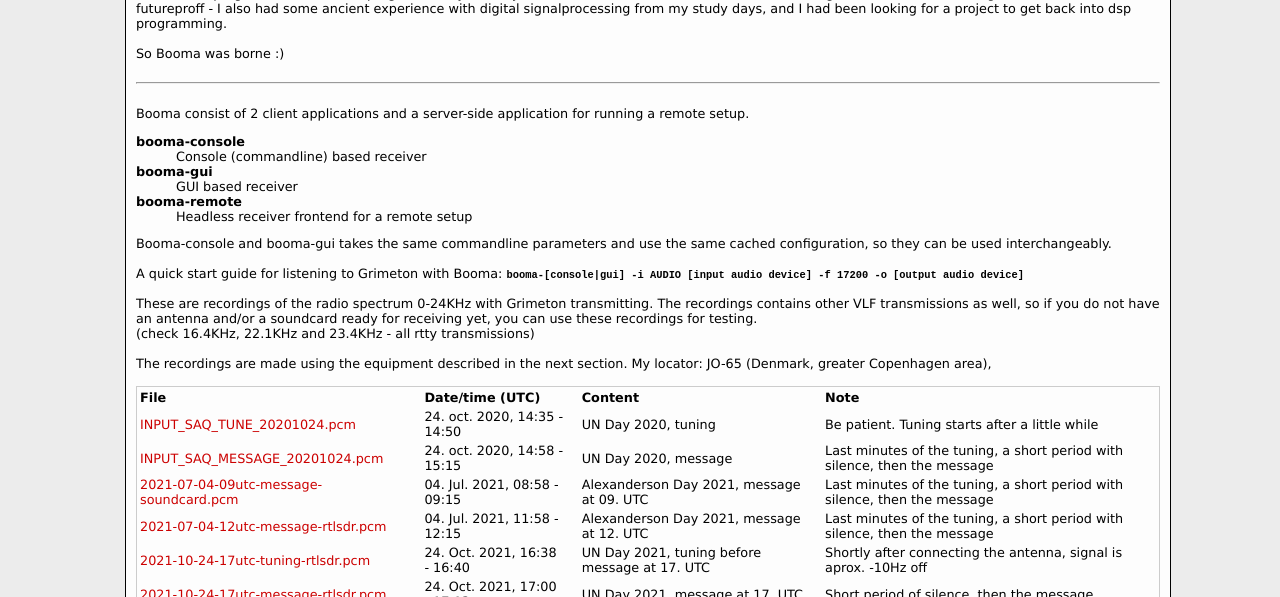
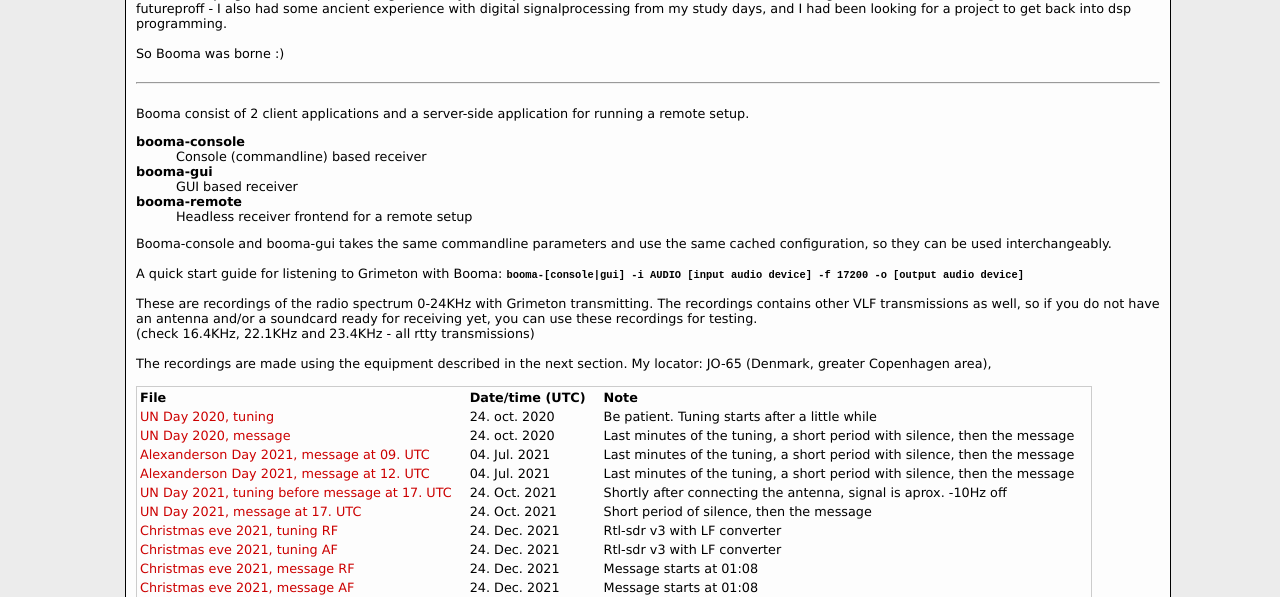
Before and after one commit to The3rdPlace/Booma, a plain HTML site: page site/index.html in a window 1280 px wide. Shown: the part 203-800 px from the top of the page. Drawn offline with Linux system fonts and the light colour scheme.

Commit message:
Add new recordings from christmas eve 2021

```diff
--- a/site/index.html
+++ b/site/index.html
@@ -138,43 +138,58 @@
             <tr>
                 <td><b>File</b></td>
                 <td><b>Date/time (UTC)</b></td>
-                <td><b>Content</b></td>
                 <td><b>Note</b></td>
             </tr>
             <tr>
-                <td><a href="http://hardttoolkit.org/booma/recordings/INPUT_SAQ_TUNE_20201024.pcm">INPUT_SAQ_TUNE_20201024.pcm</a></td>
-                <td>24. oct. 2020, 14:35 - 14:50</td>
-                <td>UN Day 2020, tuning</td>
+                <td><a href="http://hardttoolkit.org/booma/recordings/INPUT_SAQ_TUNE_20201024.pcm">UN Day 2020, tuning</a></td>
+                <td>24. oct. 2020</td>
                 <td>Be patient. Tuning starts after a little while</td>
             </tr><tr>
-                <td><a href="http://hardttoolkit.org/booma/recordings/INPUT_SAQ_MESSAGE_20201024.pcm">INPUT_SAQ_MESSAGE_20201024.pcm</a></td>
-                <td>24. oct. 2020, 14:58 - 15:15</td>
-                <td>UN Day 2020, message</td>
+                <td><a href="http://hardttoolkit.org/booma/recordings/INPUT_SAQ_MESSAGE_20201024.pcm">UN Day 2020, message</a></td>
+                <td>24. oct. 2020</td>
                 <td>Last minutes of the tuning, a short period with silence, then the message</td>
             </tr><tr>
-                <td><a href="http://hardttoolkit.org/booma/recordings/2021-07-04-09utc-message-soundcard.pcm">2021-07-04-09utc-message-soundcard.pcm</a></td>
-                <td>04. Jul. 2021, 08:58 - 09:15</td>
-                <td>Alexanderson Day 2021, message at 09. UTC</td>
+                <td><a href="http://hardttoolkit.org/booma/recordings/2021-07-04-09utc-message-soundcard.pcm">Alexanderson Day 2021, message at 09. UTC</a></td>
+                <td>04. Jul. 2021</td>
                 <td>Last minutes of the tuning, a short period with silence, then the message</td>
             </tr><tr>
-                <td><a href="http://hardttoolkit.org/booma/recordings/2021-07-04-12utc-message-rtlsdr.pcm">2021-07-04-12utc-message-rtlsdr.pcm</a></td>
-                <td>04. Jul. 2021, 11:58 - 12:15</td>
-                <td>Alexanderson Day 2021, message at 12. UTC</td>
+                <td><a href="http://hardttoolkit.org/booma/recordings/2021-07-04-12utc-message-rtlsdr.pcm">Alexanderson Day 2021, message at 12. UTC</a></td>
+                <td>04. Jul. 2021</td>
                 <td>Last minutes of the tuning, a short period with silence, then the message</td>
             </tr><tr>
-                <td><a href="http://hardttoolkit.org/booma/recordings/2021-10-24-17utc-tuning-rtlsdr.pcm">2021-10-24-17utc-tuning-rtlsdr.pcm</a></td>
-                <td>24. Oct. 2021, 16:38 - 16:40</td>
-                <td>UN Day 2021, tuning before message at 17. UTC</td>
+                <td><a href="http://hardttoolkit.org/booma/recordings/2021-10-24-17utc-tuning-rtlsdr.pcm">UN Day 2021, tuning before message at 17. UTC</a></td>
+                <td>24. Oct. 2021</td>
                 <td>Shortly after connecting the antenna, signal is aprox. -10Hz off</td>
             </tr><tr>
-                <td><a href="http://hardttoolkit.org/booma/recordings/2021-10-24-17utc-message-rtlsdr.pcm">2021-10-24-17utc-message-rtlsdr.pcm</a></td>
-                <td>24. Oct. 2021, 17:00 - 17:13</td>
-                <td>UN Day 2021, message at 17. UTC</td>
+                <td><a href="http://hardttoolkit.org/booma/recordings/2021-10-24-17utc-message-rtlsdr.pcm">UN Day 2021, message at 17. UTC</a></td>
+                <td>24. Oct. 2021</td>
                 <td>Short period of silence, then the message</td>
-            </tr>
+            </tr><tr>
+                <td><a href="http://hardttoolkit.org/booma/recordings/20211224_TUNING_RF.pcm">Christmas eve 2021, tuning RF</a></td>
+                <td>24. Dec. 2021</td>
+                <td>Rtl-sdr v3  with LF converter</td>
+            </tr><tr>
+                <td><a href="http://hardttoolkit.org/booma/recordings/20211224_TUNING_AF.wav">Christmas eve 2021, tuning AF</a></td>
+                <td>24. Dec. 2021</td>
+                <td>Rtl-sdr v3  with LF converter</td>
+            </tr><tr>
+                <td><a href="http://hardttoolkit.org/booma/recordings/20211224_MESSAGE_RF.pcm">Christmas eve 2021, message RF</a></td>
+                <td>24. Dec. 2021</td>
+                <td>Message starts at 01:08</td>
+            </tr><tr>
+                <td><a href="http://hardttoolkit.org/booma/recordings/20211224_MESSAGE_AF.wav">Christmas eve 2021, message AF</a></td>
+                <td>24. Dec. 2021</td>
+                <td>Message starts at 01:08</td>
+                </tr>
         </table>
         <br>
-        Listening to recording Booma: <b><code>booma-[console|gui] -i PCM [filename] -f 17200 -o [output audio device] -it REAL -is AUDIO</code></b>
+        Listening to recording Booma:<br>
+        <dl>
+            <dt>Soundcard and AF output recordings</dt>
+            <dd><b><code>booma-[console|gui] -i [PCM|WAV] [filename] -f 17200 -o [output audio device] -it REAL -is AUDIO</code></b></dd>
+            <dt>Rtl-sdr recordings</dt>
+            <dd><b><code>booma-[console|gui] -i PCM [filename] -f 17200 -o [output audio device] -it IQ -is RTLSDR</code></b></dd>
+        </dl>
         <br><br>
         Check which sounddevice to use for in- and output with <b><code>booma-[console|gui] -c</code></b>.
         <br><br>
```
